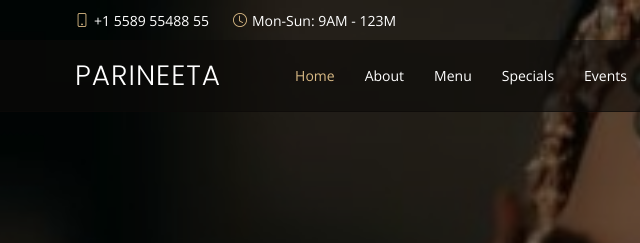
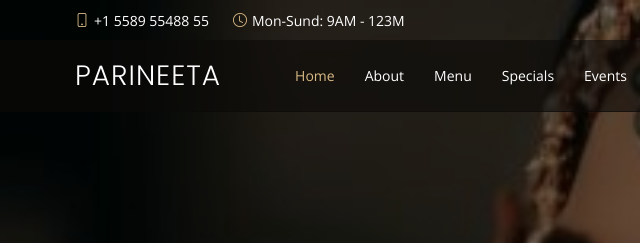
Before and after one commit to pingole9960/sample, a plain HTML site: page index.html in a window 1280 px wide. Shown: the top 243 px of the page, 7-647 px from the left. Drawn offline with nearby package versions, Linux system fonts and the light colour scheme; animation ran at ten frames a second; a web font is replaced by a local one.

Commit message:
Update index.html

```diff
--- a/index.html
+++ b/index.html
@@ -29,11 +29,9 @@
   <link href="assets/css/style.css" rel="stylesheet">
 
   <!-- =======================================================
-  * Template Name: Restaurantly
-  * Template URL: https://bootstrapmade.com/restaurantly-restaurant-template/
   * Updated: Mar 17 2024 with Bootstrap v5.3.3
-  * Author: BootstrapMade.com
-  * License: https://bootstrapmade.com/license/
+  * Author: dipali ingole
+
   ======================================================== -->
 </head>
 
@@ -45,7 +43,7 @@
 
       <div class="contact-info d-flex align-items-center">
         <i class="bi bi-phone d-flex align-items-center"><span>+1 5589 55488 55</span></i>
-        <i class="bi bi-clock d-flex align-items-center ms-4"><span> Mon-Sun: 9AM - 123M</span></i>
+        <i class="bi bi-clock d-flex align-items-center ms-4"><span> Mon-Sund: 9AM - 123M</span></i>
       </div>
 
       <div class="languages d-none d-md-flex align-items-center">
```
